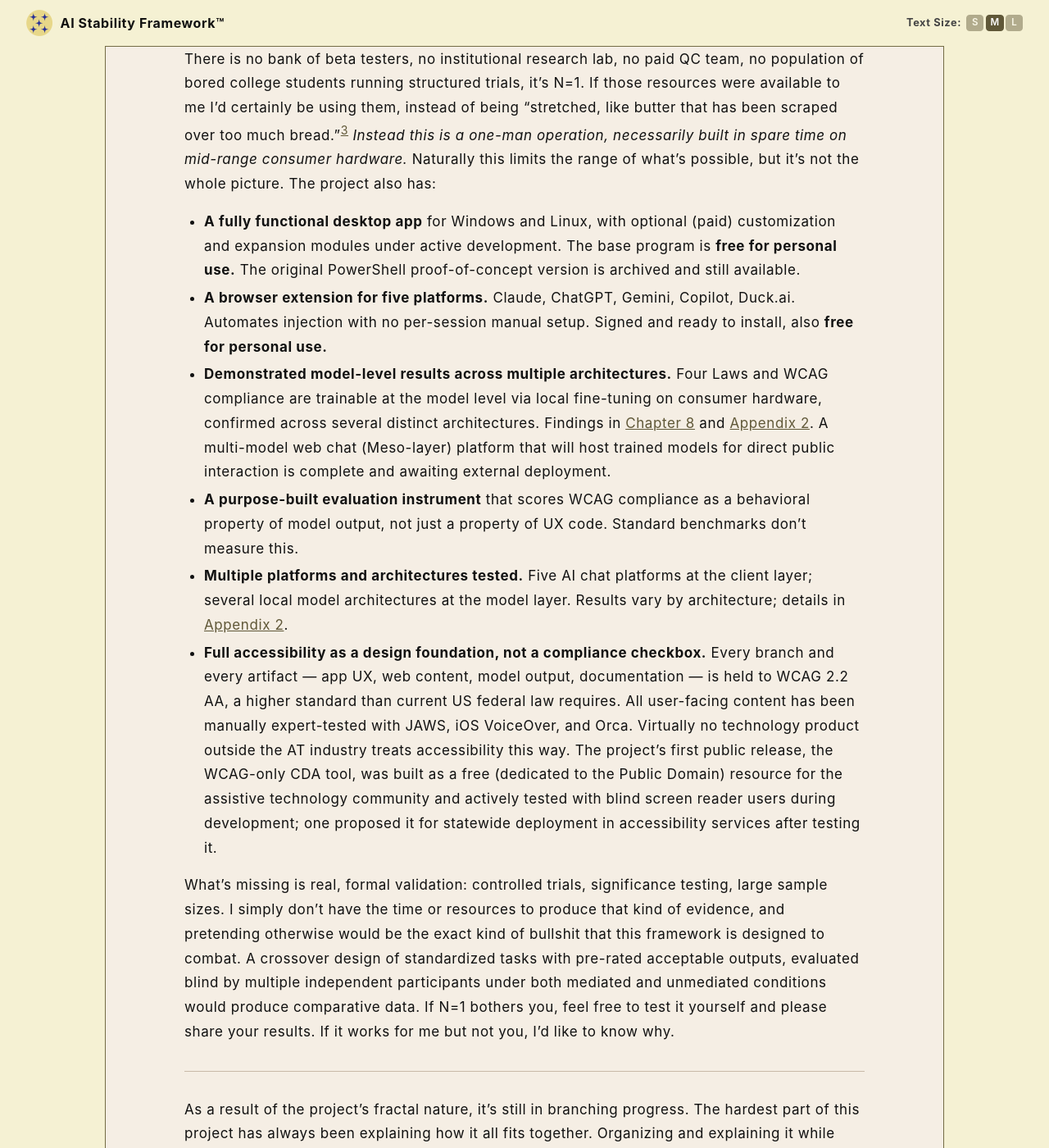
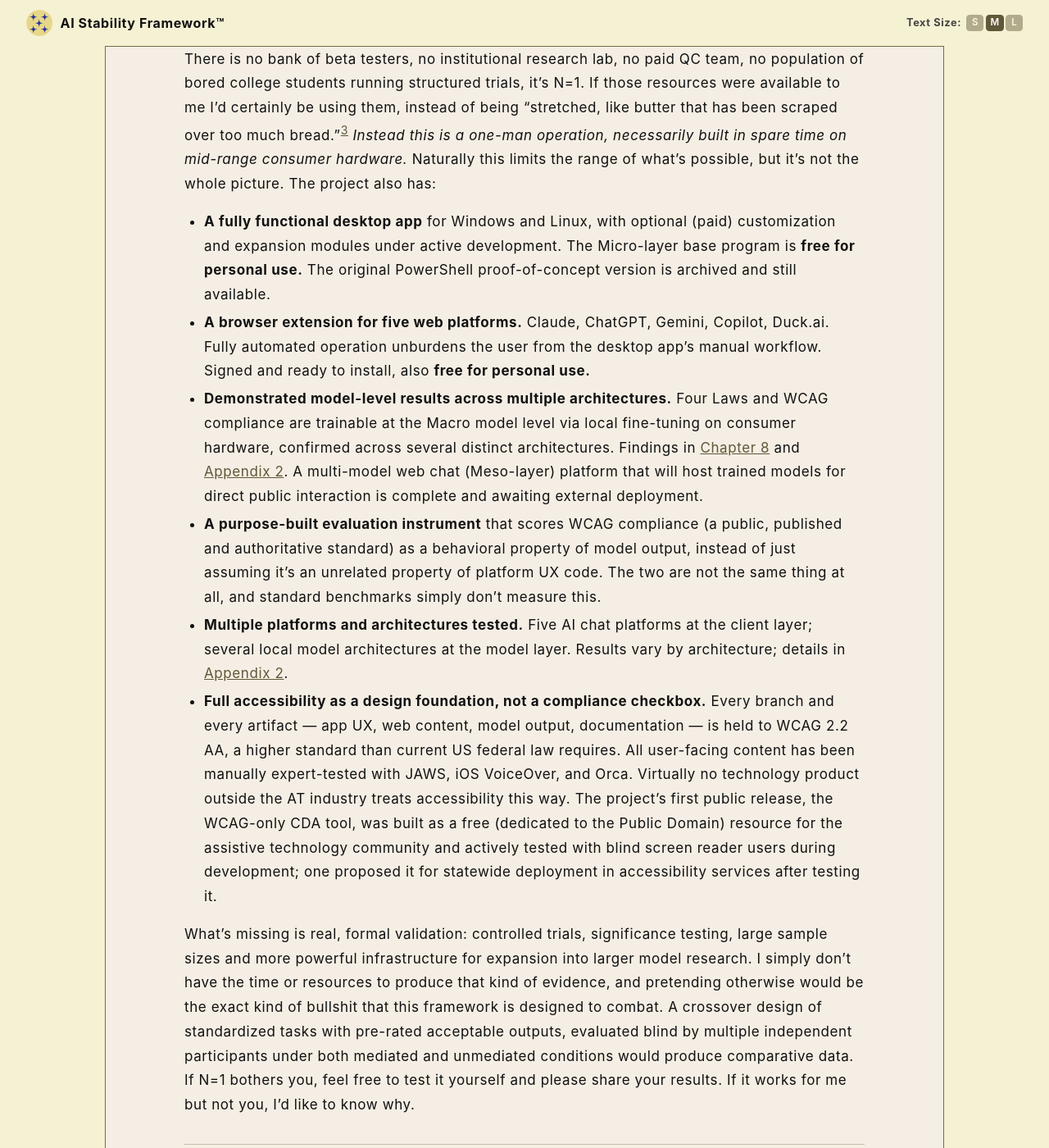
Before and after one commit to rojaslen/AISF-WEB, a Jekyll site: the page built from ch11.md, in a window 1280 px wide and 1400 px high, scrolled down 2633 px. Shown: the whole window at 82% size. Built offline with Jekyll 4.4.1, drawn with Linux system fonts in a browser that asks for light colours; some web fonts are replaced.

Commit message:
Update ch11.md

```diff
--- a/ch11.md
+++ b/ch11.md
@@ -44,14 +44,14 @@ This is a one-man project, which means that I am the entire staff:
 
 There is no bank of beta testers, no institutional research lab, no paid QC team, no population of bored college students running structured trials, it's N=1. If those resources were available to me I'd certainly be using them, instead of being "stretched, like butter that has been scraped over too much bread."[^11b] *Instead this is a one-man operation, necessarily built in spare time on mid-range consumer hardware.* Naturally this limits the range of what's possible, but it's not the whole picture. The project also has:
 
-- **A fully functional desktop app** for Windows and Linux, with optional (paid) customization and expansion modules under active development. The base program is **free for personal use.** The original PowerShell proof-of-concept version is archived and still available.
-- **A browser extension for five platforms.** Claude, ChatGPT, Gemini, Copilot, Duck.ai. Automates injection with no per-session manual setup. Signed and ready to install, also **free for personal use.**
-- **Demonstrated model-level results across multiple architectures.** Four Laws and WCAG compliance are trainable at the model level via local fine-tuning on consumer hardware, confirmed across several distinct architectures. Findings in <a href="/ch08">Chapter 8</a> and <a href="/apx02">Appendix 2</a>. A multi-model web chat (Meso-layer) platform that will host trained models for direct public interaction is complete and awaiting external deployment.
-- **A purpose-built evaluation instrument** that scores WCAG compliance as a behavioral property of model output, not just a property of UX code. Standard benchmarks don't measure this.
+- **A fully functional desktop app** for Windows and Linux, with optional (paid) customization and expansion modules under active development. The Micro-layer base program is **free for personal use.** The original PowerShell proof-of-concept version is archived and still available.
+- **A browser extension for five web platforms.** Claude, ChatGPT, Gemini, Copilot, Duck.ai. Fully automated operation unburdens the user from the desktop app's manual workflow. Signed and ready to install, also **free for personal use.**
+- **Demonstrated model-level results across multiple architectures.** Four Laws and WCAG compliance are trainable at the Macro model level via local fine-tuning on consumer hardware, confirmed across several distinct architectures. Findings in <a href="/ch08">Chapter 8</a> and <a href="/apx02">Appendix 2</a>. A multi-model web chat (Meso-layer) platform that will host trained models for direct public interaction is complete and awaiting external deployment.
+- **A purpose-built evaluation instrument** that scores WCAG compliance (a public, published and authoritative standard) as a behavioral property of model output, instead of just assuming it's an unrelated property of platform UX code. The two are not the same thing at all, and standard benchmarks simply don't measure this.
 - **Multiple platforms and architectures tested.** Five AI chat platforms at the client layer; several local model architectures at the model layer. Results vary by architecture; details in <a href="/apx02">Appendix 2</a>.
 - **Full accessibility as a design foundation, not a compliance checkbox.** Every branch and every artifact — app UX, web content, model output, documentation — is held to WCAG 2.2 AA, a higher standard than current US federal law requires. All user-facing content has been manually expert-tested with JAWS, iOS VoiceOver, and Orca. Virtually no technology product outside the AT industry treats accessibility this way. The project's first public release, the WCAG-only CDA tool, was built as a free (dedicated to the Public Domain) resource for the assistive technology community and actively tested with blind screen reader users during development; one proposed it for statewide deployment in accessibility services after testing it.
 
-What's missing is real, formal validation: controlled trials, significance testing, large sample sizes. I simply don't have the time or resources to produce that kind of evidence, and pretending otherwise would be the exact kind of bullshit that this framework is designed to combat. A crossover design of standardized tasks with pre-rated acceptable outputs, evaluated blind by multiple independent participants under both mediated and unmediated conditions would produce comparative data. If N=1 bothers you, feel free to test it yourself and please share your results. If it works for me but not you, I'd like to know why.
+What's missing is real, formal validation: controlled trials, significance testing, large sample sizes and more powerful infrastructure for expansion into larger model research. I simply don't have the time or resources to produce that kind of evidence, and pretending otherwise would be the exact kind of bullshit that this framework is designed to combat. A crossover design of standardized tasks with pre-rated acceptable outputs, evaluated blind by multiple independent participants under both mediated and unmediated conditions would produce comparative data. If N=1 bothers you, feel free to test it yourself and please share your results. If it works for me but not you, I'd like to know why.
 
 ---
 
```
